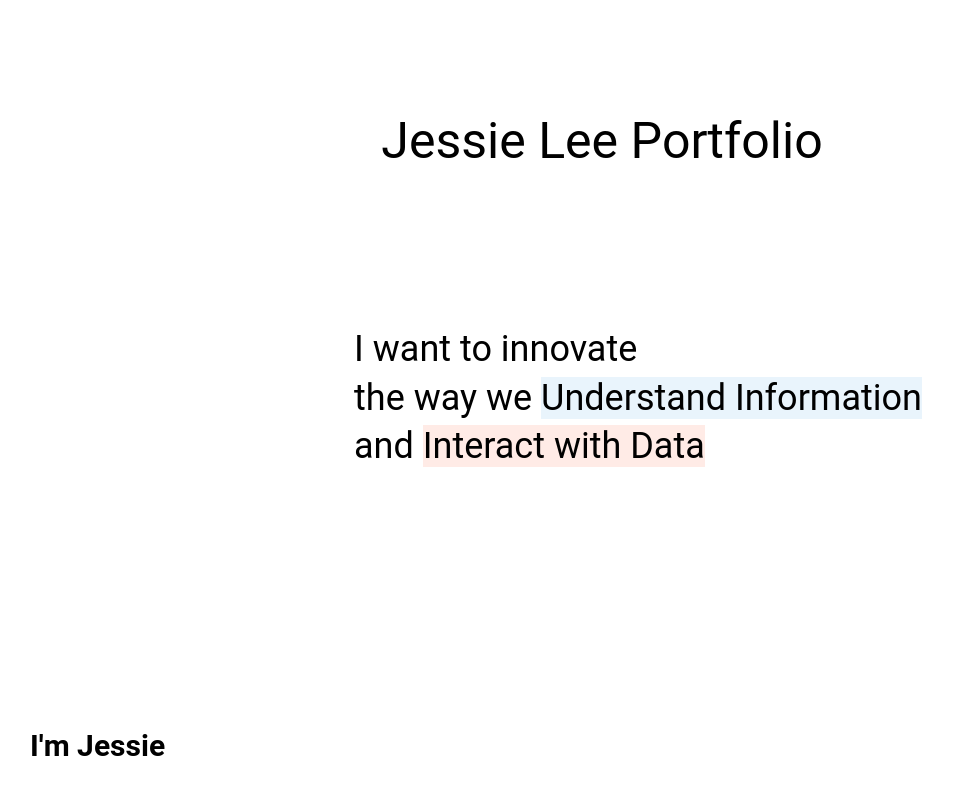
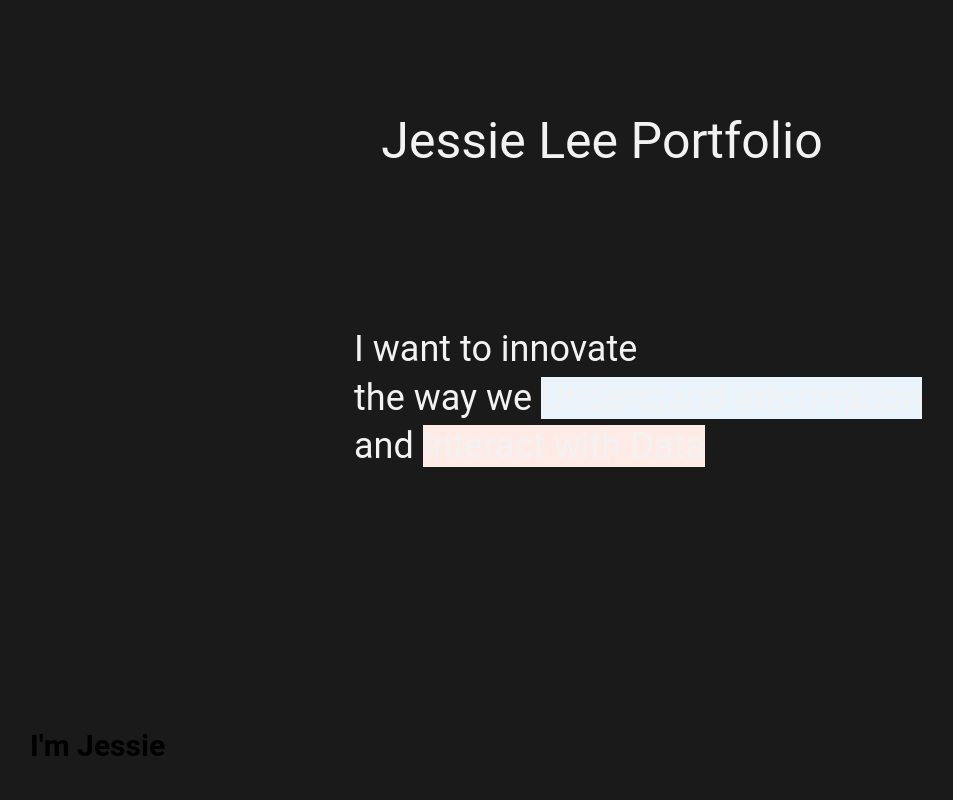
Before and after one commit to shljessie/portfolio, a React (Create React App) app: page / in a window 1280 px wide. Shown: the top 800 px of the page, without its empty margins (38-991 px from the left). Built offline with nearby package versions, Linux system fonts and the light colour scheme.

Commit message:
push dark mode changes

```diff
--- a/package.json
+++ b/package.json
@@ -4,6 +4,7 @@
   "version": "0.1.0",
   "private": true,
   "dependencies": {
+    "@babel/runtime": "^7.12.5",
     "legendary-cursor": "^1.0.2",
     "react": "^16.8.6",
     "react-dom": "^16.8.6",
@@ -14,9 +15,9 @@
     "styled-components": "^5.2.0"
   },
   "scripts": {
+    "start": "react-scripts start",
     "predeploy": "npm run build",
     "deploy": "gh-pages -d build",
-    "start": "react-scrnpipts start",
     "build": "react-scripts build",
     "test": "react-scripts test",
     "eject": "react-scripts eject"
--- a/src/App.css
+++ b/src/App.css
@@ -1,10 +1,11 @@
 
 body{
   font-size: 16px;
-  background:white;
+  background:	 #1a1a1a;
   font-family: 'Roboto', sans-serif;
   overflow-x: hidden;
   z-index: 1;
+  color: #f2f2f2;
 }
 
 
@@ -22,7 +23,7 @@ body{
   display: flex;
   flex-direction: column;
   align-items: center;
-  color: black;
+  color: #f2f2f2;
   top:2em;
 }
 header{
@@ -56,7 +57,7 @@ nav li{
 }
 nav li .link{
   text-decoration: none;
-  color: black;
+  color: #f2f2f2;
   padding:1em;
   opacity: 0.5;
   transition: all 0.3s ease-in-out;
@@ -69,7 +70,7 @@ li .link:hover{
   opacity: 1;
 }
 .active{
-  color:black;
+  color:#f2f2f2;
   opacity: 1;
 }
 .header-title-container{
@@ -91,6 +92,7 @@ li .link:hover{
 .about-content{
   position: relative;
   left:13em;
+  color:#f2f2f2;
 }
 .about-content h1{
   font-family: 'Roboto', sans-serif;
@@ -105,7 +107,6 @@ li .link:hover{
   margin-left: 5em;
 }
 .interactiveTech{
-  color: "royalblue";
   text-decoration: none;
 }
 .work{
@@ -146,7 +147,7 @@ li .link:hover{
 }
 
 .contact .email{
-  color:black;
+  color:#f2f2f2;
   font-size: 2em;
 }
 .contact li{
@@ -158,7 +159,7 @@ li .link:hover{
 }
 .contact li a{
   text-decoration: none;
-  color:black;
+  color:#f2f2f2;
 }
 .footer{
   position: relative;
@@ -167,7 +168,7 @@ li .link:hover{
 }
 .footer a{
   text-decoration: none;
-  color:#2c59fb;
+  color: #f2f2f2;
 }
 
 
--- a/src/components/Home.js
+++ b/src/components/Home.js
@@ -7,17 +7,13 @@ import data from '../yourdata';
 import styled from 'styled-components';
 
 const TextHoverUnderStanding = styled.text`
-    background:#e9f4fc;
     :hover{
-        background: #80ccff;
         cursor: pointer;
     }
 `;
 
 const TextHoverInteraction= styled.text`
-    background: #ffebe6 ;
     :hover {
-        background:#ff9999;
         cursor: pointer;
     }
 `;
```
Also changed, not shown: 1 other file (tests, documents, lock files or other folders).
